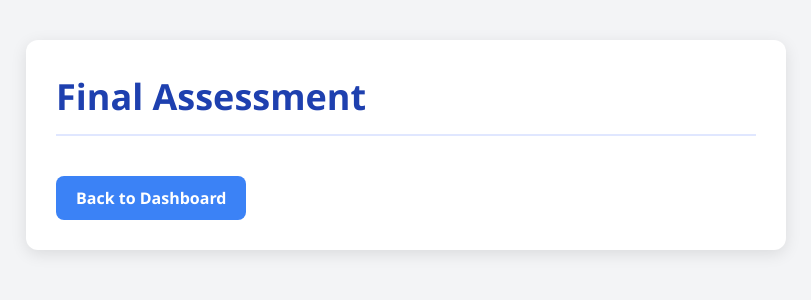
After one commit to Balu-Chandrashekarr/InsightEval, a Flask app: template templates/courses/result.html in a window 1280 px wide. The commit adds this page. Shown: the top 300 px of the page, without its empty margins (234-1045 px from the left). Run offline with Flask 3, Linux system fonts and the light colour scheme; the template is opened without the code that fills it, so the values that code supplies are empty.

Commit message:
assesment and result

```diff
--- /dev/null
+++ b/templates/courses/result.html
@@ -0,0 +1,118 @@
+<!DOCTYPE html>
+<html lang="en">
+<head>
+    <meta charset="UTF-8">
+    <meta name="viewport" content="width=device-width, initial-scale=1.0">
+    <title>Assessment Result</title>
+    <link href="https://cdn.jsdelivr.net/npm/tailwindcss@2.2.19/dist/tailwind.min.css" rel="stylesheet">
+    <style>
+        body {
+            font-family: 'Segoe UI', Tahoma, Geneva, Verdana, sans-serif;
+            margin: 0;
+            background-color: #f3f4f6;
+            color: #1f2937;
+        }
+        .container {
+            max-width: 800px;
+            margin: 0 auto;
+            padding: 40px 20px;
+        }
+        .result-wrapper {
+            background: #ffffff;
+            border-radius: 12px;
+            box-shadow: 0 4px 16px rgba(0, 0, 0, 0.1);
+            padding: 30px;
+        }
+        h1 {
+            font-size: 2.25rem;
+            font-weight: 800;
+            color: #1e40af;
+            margin-bottom: 20px;
+            padding-bottom: 10px;
+            border-bottom: 2px solid #e0e7ff;
+        }
+        .result-section {
+            margin-bottom: 20px;
+        }
+        .result-section p {
+            font-size: 1.2rem;
+            margin: 10px 0;
+        }
+        .evaluation-summary {
+            margin-top: 20px;
+            padding: 15px;
+            background-color: #f9fafb;
+            border-radius: 8px;
+            border-left: 4px solid #6b7280;
+        }
+        .evaluation-summary ul {
+            list-style: disc;
+            padding-left: 20px;
+        }
+        .evaluation-summary li {
+            margin: 8px 0;
+            font-size: 0.95rem;
+        }
+        .back-btn {
+            background-color: #3b82f6;
+            color: white;
+            padding: 10px 20px;
+            border-radius: 8px;
+            font-weight: 600;
+            transition: background-color 0.3s ease;
+            text-decoration: none;
+            display: inline-block;
+            margin-top: 20px;
+        }
+        .back-btn:hover {
+            background-color: #2563eb;
+        }
+    </style>
+</head>
+<body>
+    <div class="container">
+        <div class="result-wrapper">
+            <h1 id="course-title"></h1>
+            <div class="result-section" id="result-content"></div>
+            <a href="/dashboard" class="back-btn">Back to Dashboard</a>
+        </div>
+    </div>
+
+    <script>
+        // Get course and result data from URL query parameters
+        const urlParams = new URLSearchParams(window.location.search);
+        const course = urlParams.get('course');
+        const score = urlParams.get('score');
+        const percentage = urlParams.get('percentage');
+        const answersJson = urlParams.get('answers');
+        const answers = JSON.parse(decodeURIComponent(answersJson));
+
+        // Map course to title
+        const courseTitles = {
+            'dsa': 'Final Assessment: Data Structures and Algorithms',
+            'oops': 'Final Assessment: Object-Oriented Programming',
+            'dbms': 'Final Assessment: Database Management Systems',
+            'os': 'Final Assessment: Operating Systems',
+            'dmml': 'Final Assessment: Data Mining and Machine Learning'
+        };
+
+        // Set the course title
+        document.getElementById('course-title').textContent = courseTitles[course] || 'Final Assessment';
+
+        // Display result
+        const resultContent = document.getElementById('result-content');
+        resultContent.innerHTML = `
+            <p class="mb-2">Marks Obtained: <span class="font-semibold">${score}/20</span> (${percentage}%)</p>
+            ${parseFloat(percentage) >= 80 ? '<p class="text-green-700 mb-4">Congratulations! You have passed the assessment.</p>' : '<p class="text-red-700 mb-4">You did not pass. Please review the material and retry.</p>'}
+            <div class="evaluation-summary">
+                <p class="font-bold mb-2">Review of All Questions:</p>
+                <ul>
+                    ${Object.entries(answers).map(([key, value]) => `
+                        <li>${key.replace('q', 'Question ')}: ${value.selected !== 'Not answered' ? `Selected: ${value.selected}, ` : ''}Correct Answer: ${value.answer}${value.correct ? ' (Correct)' : value.selected !== 'Not answered' ? ' (Incorrect)' : ''}</li>
+                    `).join('')}
+                </ul>
+            </div>
+        `;
+    </script>
+</body>
+</html>
```
Also changed, not shown: templates/courses/assessment.html (+160 -53 lines).
